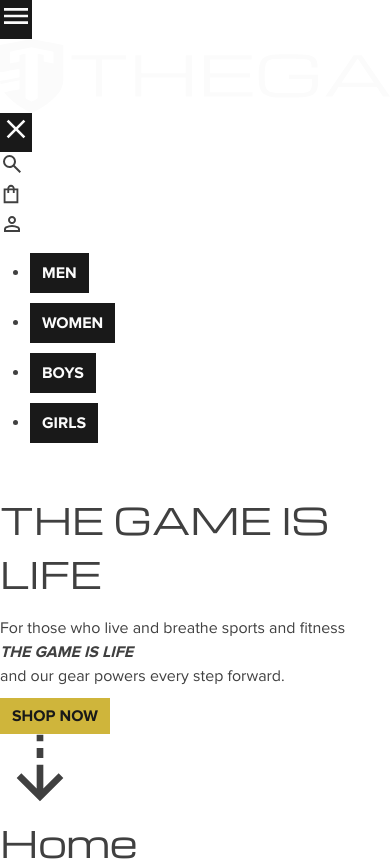
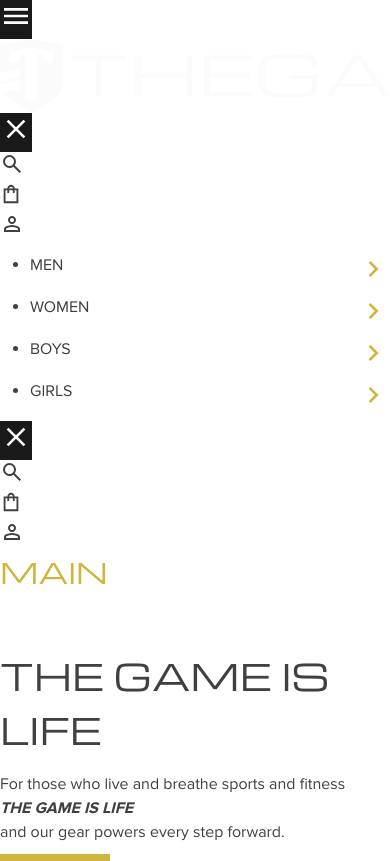
Before and after one commit to SamuelEarl/thega-bigcommerce-storefront-sveltekit, a SvelteKit app: page / in a window 390 px wide. Shown: the top 861 px of the page. Built offline with nearby package versions, Linux system fonts and the light colour scheme.

Commit message:
The mobile nav is mostly working

```diff
--- a/src/routes/(storefront)/Header.svelte
+++ b/src/routes/(storefront)/Header.svelte
@@ -1,16 +1,19 @@
 <script lang="ts">
+	import { tick } from "svelte";
 	import { afterNavigate } from "$app/navigation";
 	import { Button, Icon, Link } from "$lib/client/components";
 	// import MainNav from "./MainNav.svelte";
 	import LogoWhite from "$lib/client/assets/images/logo-and-name-horizontal-white-fbfbfb.svg";
 
 	let mainNavContainer: HTMLDivElement;
+	let subnavContainer: HTMLDivElement;
 	// let showMainNav = $state(false);
 
 	// On mobile close the MainNav after a user navigates so it
 	// is not still displaying after a user has clicked a link.
 	afterNavigate(async () => {
-		mainNavContainer.style.right = "110vw"
+		if (mainNavContainer) mainNavContainer.style.right = "110vw";
+		if (subnavContainer) subnavContainer.style.right = "110vw";
 	});
 
 	const mainNav = {
@@ -96,9 +99,14 @@
 		},
 	];
 
-	function getActiveNav() {
+	function getActiveSubmenu() {
 		const displayNav = mainNav.menu.find(menu => menu.label === activeNav);
 		return displayNav?.submenu;
+	}
+
+	function getMainMenuItemURL() {
+		const displayNav = mainNav.menu.find(menu => menu.label === activeNav);
+		return displayNav?.url;
 	}
 </script>
 
@@ -118,18 +126,10 @@
 		<div class="logo-wrapper">
 			<a href="/"><img src={LogoWhite} class="logo" alt="logo" /></a>
 		</div>
-		<div class="main-nav" bind:this={mainNavContainer}>
+		<div class="main-nav-container" bind:this={mainNavContainer}>
 			<div class="menu-top-btns">
-					<div class="back-to-main-menu-btn-container">
-						{#if activeNav !== "MAIN"}
-							<Button
-								sizes={{ pv:0, ph:0 }}
-								onclick={() => activeNav = "MAIN"}
-							>
-								<Icon icon="material-symbols:chevron-left" style="font-size: var(--size-8)" /> MAIN
-							</Button>
-						{/if}
-					</div>
+				<!-- This empty <div> is used as a spacer element so the close button will align properly to the right. -->
+				<div></div>
 				<div class="close-menu-btn-container">
 					<Button
 						sizes={{ pv:0, ph:0 }}
@@ -144,22 +144,70 @@
 					<div><Icon icon={icon.icon} style={icon.size} /></div>
 				{/each}
 			</div>
-			{#if activeNav === "MAIN"}
 			<nav>
 				<ul>
 					{#each mainNav.menu as item}
 						<li>
-								<Button onclick={() => activeNav = item.label}>
-									{item.label}
-								</Button>
+							<button
+								style="width: 100%; display: flex; justify-content: space-between;"
+								onclick={() => {
+									// Set the `activeNav` to the subnav that was clicked.
+									activeNav = item.label;
+									// Display the subnav container element.
+									subnavContainer.style.right = "0"
+								}}
+							>
+									{item.label} <Icon icon="material-symbols:chevron-right" style="font-size: var(--size-8); color: var(--old-gold);" />
+							</button>
 						</li>
 					{/each}
 				</ul>
 			</nav>
-			{:else}
+		</div>
+		<div class="subnav-container" bind:this={subnavContainer}>
+			<div class="menu-top-btns">
+					<div class="back-to-main-menu-btn-container">
+						{#if activeNav !== "MAIN"}
+							<Button
+								sizes={{ pv:0, ph:0 }}
+								onclick={() => {
+									activeNav = "MAIN";
+									// Hide the subnav container.
+									subnavContainer.style.right = "110vw";
+									// Display the main nav container.
+									mainNavContainer.style.right = "0";
+								}}
+							>
+								<Icon icon="material-symbols:chevron-left" style="font-size: var(--size-8)" /> MAIN
+							</Button>
+						{/if}
+					</div>
+				<div class="close-menu-btn-container">
+					<Button
+						sizes={{ pv:0, ph:0 }}
+						onclick={() => {
+							// Hide both nav containers.
+							mainNavContainer.style.right = "110vw";
+							subnavContainer.style.right = "110vw";
+						}}
+					>
+						<Icon icon="material-symbols:close" style="font-size: var(--size-8)" />
+					</Button>
+				</div>
+			</div>
+			<div class="icons-wrapper">
+				{#each iconBtns as icon}
+					<div><Icon icon={icon.icon} style={icon.size} /></div>
+				{/each}
+			</div>
 			<nav>
+				<h3>
+					<Link href={getMainMenuItemURL()} variant="tertiary" underline={false}>
+						{activeNav}
+					</Link>
+				</h3>
 				<ul>
-						{#each getActiveNav() as item}
+					{#each getActiveSubmenu() as item}
 						<li>
 							<Link href={item.url} variant="tertiary" underline={false}>
 								{item.label}
@@ -168,7 +216,6 @@
 					{/each}
 				</ul>
 			</nav>
-			{/if}
 		</div>
 		<div>
 			<Icon icon="material-symbols:menu" style="font-size: var(--size-8); color: transparent" />
@@ -204,7 +251,7 @@
 					}
 				}
 
-				& .main-nav {
+				& .main-nav-container, & .subnav-container {
 					display: flex;
 					flex-direction: column;
 					position: absolute;
@@ -215,7 +262,6 @@
 					overflow-y: auto;
 					padding: 15px;
 					background-color: var(--black);
-					border-right: 1px solid var(--old-gold);
 					z-index: 100;
 					transition: right 0.25s ease;
 
@@ -229,7 +275,7 @@
 						display: flex;
 						justify-content: space-around;
 						align-items: center;
-						gap: 0 20px;
+						margin-bottom: 20px;
 
 						& :global(.icon--material-symbols:hover) {
 							color: var(--old-gold);
@@ -240,13 +286,13 @@
 						flex: 1;
 
 						& ul {
-							display: flex;
+							/* display: flex;
 							flex-direction: column;
 							justify-content: center;
-							gap: 0 20px;
+							gap: 0 20px; */
 							list-style-type: none;
 							padding: 0;
-							font-size: 20px;
+							font-size: var(--size-5);
 
 							& li {
 								margin: 0;
```
Lines whose indentation alone changed are shown as unchanged.
